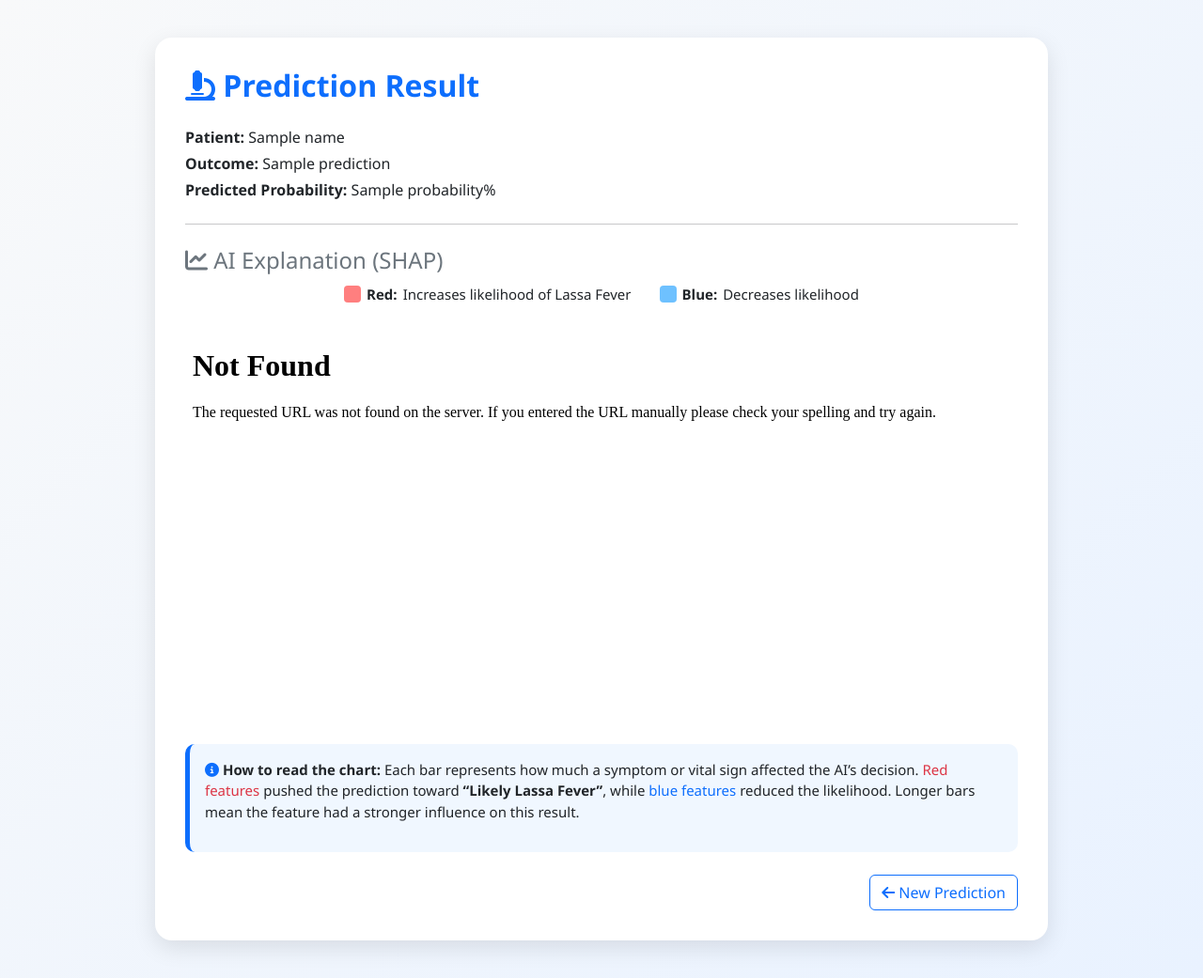
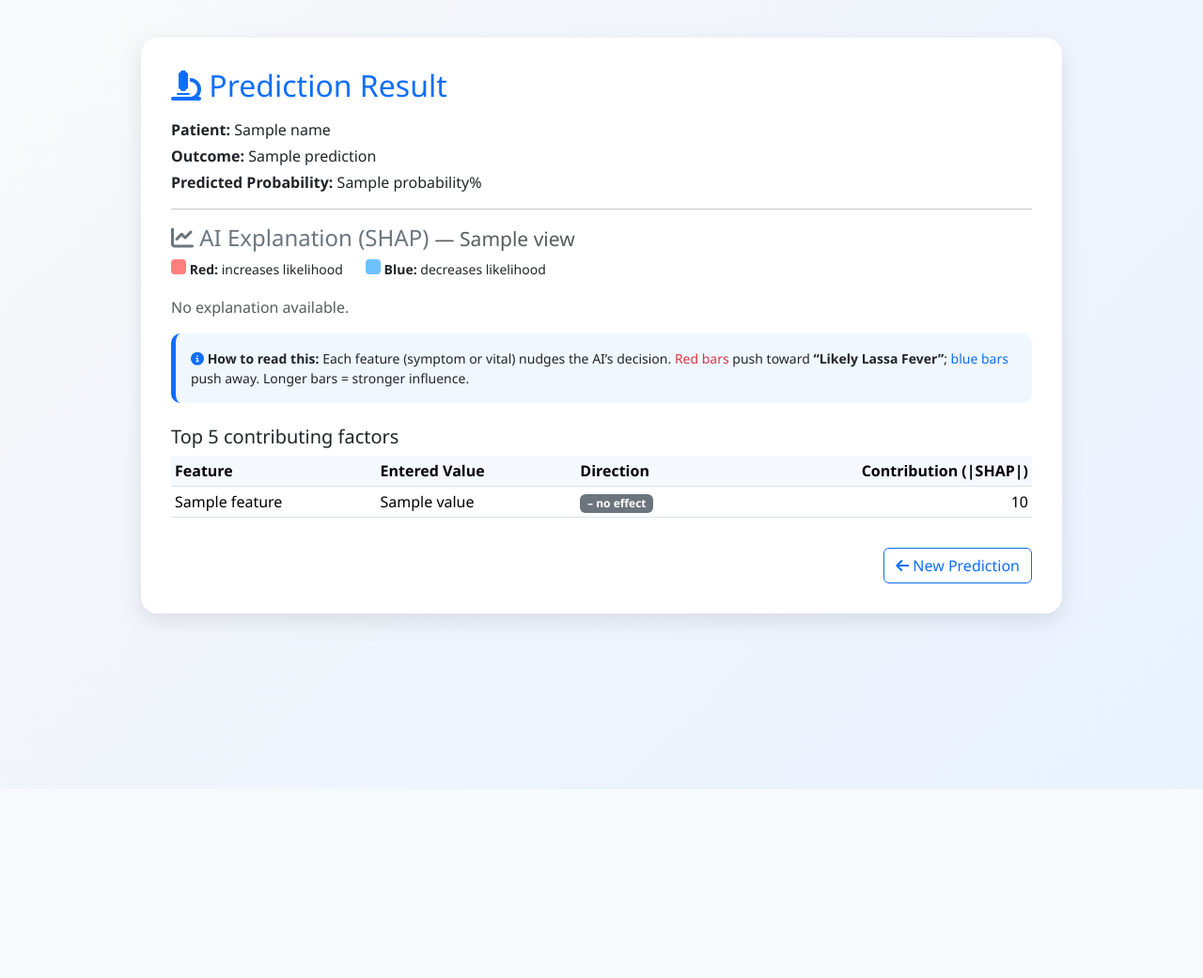
Before and after one commit to etuooooo/Lassa_CDSS, a Flask app: template templates/result.html in a window 1280 px wide. Shown: the whole page at 94% size. After the commit the page ends 840 px from the top, so only its background shows below. Run offline with Flask 3, Linux system fonts and the light colour scheme; the template is opened without the code that fills it: most values are stand-ins (such as "Sample title", 1, 10 or a date in 2020); parts of the project's set-up code (start-up, migrations or seed data) failed here and were passed over; some libraries are stand-ins or nearby versions.

Commit message:
Update result.html

```diff
--- a/templates/result.html
+++ b/templates/result.html
@@ -5,7 +5,6 @@
   <title>Lassa Fever AI Prediction Result</title>
   <link href="https://cdn.jsdelivr.net/npm/bootstrap@5.3.3/dist/css/bootstrap.min.css" rel="stylesheet">
   <script src="https://kit.fontawesome.com/a2d9d2c7d9.js" crossorigin="anonymous"></script>
-
   <style>
     body {
       background: linear-gradient(135deg, #f8f9fa, #e9f2ff);
@@ -17,80 +16,106 @@
       border-radius: 18px;
       box-shadow: 0 8px 24px rgba(0,0,0,0.1);
       padding: 2rem;
-      max-width: 950px;
+      max-width: 980px;
       margin: 40px auto;
     }
-    .title {
-      font-weight: 700;
-      color: #0d6efd;
-    }
-    .legend {
-      display: flex;
-      justify-content: center;
-      gap: 30px;
-      margin: 10px 0 25px 0;
-      font-size: 15px;
-    }
-    .legend span {
-      display: inline-flex;
-      align-items: center;
-      gap: 6px;
-    }
-    .legend .red-box, .legend .blue-box {
-      width: 18px; height: 18px; border-radius: 4px;
-    }
-    .legend .red-box { background-color: #ff7f7f; }
-    .legend .blue-box { background-color: #6ec1ff; }
+    .legend { display: flex; gap: 24px; font-size: 14px; margin: 6px 0 18px; }
+    .legend .box { width: 16px; height: 16px; border-radius: 4px; display: inline-block; }
+    .legend .red { background-color: #ff7f7f; }
+    .legend .blue { background-color: #6ec1ff; }
     .summary-note {
       background: #f0f7ff;
       border-left: 5px solid #0d6efd;
       border-radius: 10px;
       padding: 1rem;
       margin-top: 1rem;
-      font-size: 15px;
+      font-size: 14px;
     }
+    .table thead th { background:#f5f8ff; }
+    .badge-up { background:#ffe1e1; color:#b00000; }
+    .badge-down { background:#e1f3ff; color:#004a8f; }
   </style>
 </head>
-
 <body>
   <div class="container">
     <div class="result-card">
-      <h2 class="title mb-4"><i class="fas fa-microscope"></i> Prediction Result</h2>
+      <h2 class="mb-3 text-primary"><i class="fas fa-microscope"></i> Prediction Result</h2>
 
       {% if name %}
       <p class="mb-1"><strong>Patient:</strong> {{ name }}</p>
       {% endif %}
       <p class="mb-1"><strong>Outcome:</strong> {{ prediction }}</p>
-      <p class="mb-4"><strong>Predicted Probability:</strong> {{ probability }}%</p>
+      <p class="mb-3"><strong>Predicted Probability:</strong> {{ probability }}%</p>
 
       <hr>
 
-      <h4 class="mt-4 mb-2 text-secondary"><i class="fas fa-chart-line"></i> AI Explanation (SHAP)</h4>
+      <h4 class="mt-3 mb-2 text-secondary">
+        <i class="fas fa-chart-line"></i> AI Explanation (SHAP)
+        {% if plot_type %}<small class="text-muted">— {{ plot_type|capitalize }} view</small>{% endif %}
+      </h4>
 
-      <!-- Color Legend -->
+      <!-- Legend -->
       <div class="legend">
-        <span><span class="red-box"></span> <b>Red:</b> Increases likelihood of Lassa Fever</span>
-        <span><span class="blue-box"></span> <b>Blue:</b> Decreases likelihood</span>
+        <span><span class="box red"></span> <b>Red:</b> increases likelihood</span>
+        <span><span class="box blue"></span> <b>Blue:</b> decreases likelihood</span>
       </div>
 
-      <!-- Embed SHAP Force Plot -->
-      <iframe src="{{ url_for('static', filename=shap_iframe_src) }}"
-              style="width:100%; height:420px; border:none; border-radius:12px;"></iframe>
+      <!-- SHAP visualization -->
+      {% if shap_iframe_src %}
+        <!-- Interactive (force plot) -->
+        <iframe src="{{ url_for('static', filename=shap_iframe_src) }}"
+                style="width:100%; height:420px; border:none; border-radius:12px; background:white;"></iframe>
+      {% elif shap_img_src %}
+        <!-- Static (bar or waterfall) -->
+        <img src="{{ url_for('static', filename=shap_img_src) }}" class="img-fluid rounded" alt="SHAP Explanation">
+      {% else %}
+        <p class="text-muted">No explanation available.</p>
+      {% endif %}
 
-      <!-- Simple Interpretation Note -->
+      <!-- Friendly interpretation -->
       <div class="summary-note">
-        <p><i class="fas fa-info-circle text-primary"></i>
-          <b>How to read the chart:</b> Each bar represents how much a symptom or vital sign affected the AI’s decision.
-          <span class="text-danger">Red features</span> pushed the prediction toward <b>“Likely Lassa Fever”</b>,
-          while <span class="text-primary">blue features</span> reduced the likelihood.
-          Longer bars mean the feature had a stronger influence on this result.
+        <p class="mb-0"><i class="fas fa-info-circle text-primary"></i>
+          <b>How to read this:</b> Each feature (symptom or vital) nudges the AI’s decision.
+          <span class="text-danger">Red bars</span> push toward <b>“Likely Lassa Fever”</b>;
+          <span class="text-primary">blue bars</span> push away. Longer bars = stronger influence.
         </p>
       </div>
 
-      <div class="d-flex justify-content-end mt-4">
-        <a href="{{ url_for('index') }}" class="btn btn-outline-primary">
-          <i class="fas fa-arrow-left"></i> New Prediction
-        </a>
+      <!-- Top-5 contributors table -->
+      <h5 class="mt-4">Top 5 contributing factors</h5>
+      <div class="table-responsive">
+        <table class="table table-sm align-middle">
+          <thead>
+            <tr>
+              <th>Feature</th>
+              <th>Entered Value</th>
+              <th>Direction</th>
+              <th class="text-end">Contribution (|SHAP|)</th>
+            </tr>
+          </thead>
+          <tbody>
+            {% for r in top_features %}
+            <tr>
+              <td>{{ r.feature }}</td>
+              <td>{{ r.value }}</td>
+              <td>
+                {% if r.contribution > 0 %}
+                  <span class="badge badge-up">↑ increases risk</span>
+                {% elif r.contribution < 0 %}
+                  <span class="badge badge-down">↓ decreases risk</span>
+                {% else %}
+                  <span class="badge text-bg-secondary">– no effect</span>
+                {% endif %}
+              </td>
+              <td class="text-end">{{ r.impact | round(5) }}</td>
+            </tr>
+            {% endfor %}
+          </tbody>
+        </table>
+      </div>
+
+      <div class="d-flex justify-content-end mt-3 gap-2">
+        <a href="{{ url_for('index') }}" class="btn btn-outline-primary"><i class="fas fa-arrow-left"></i> New Prediction</a>
       </div>
     </div>
   </div>
```
